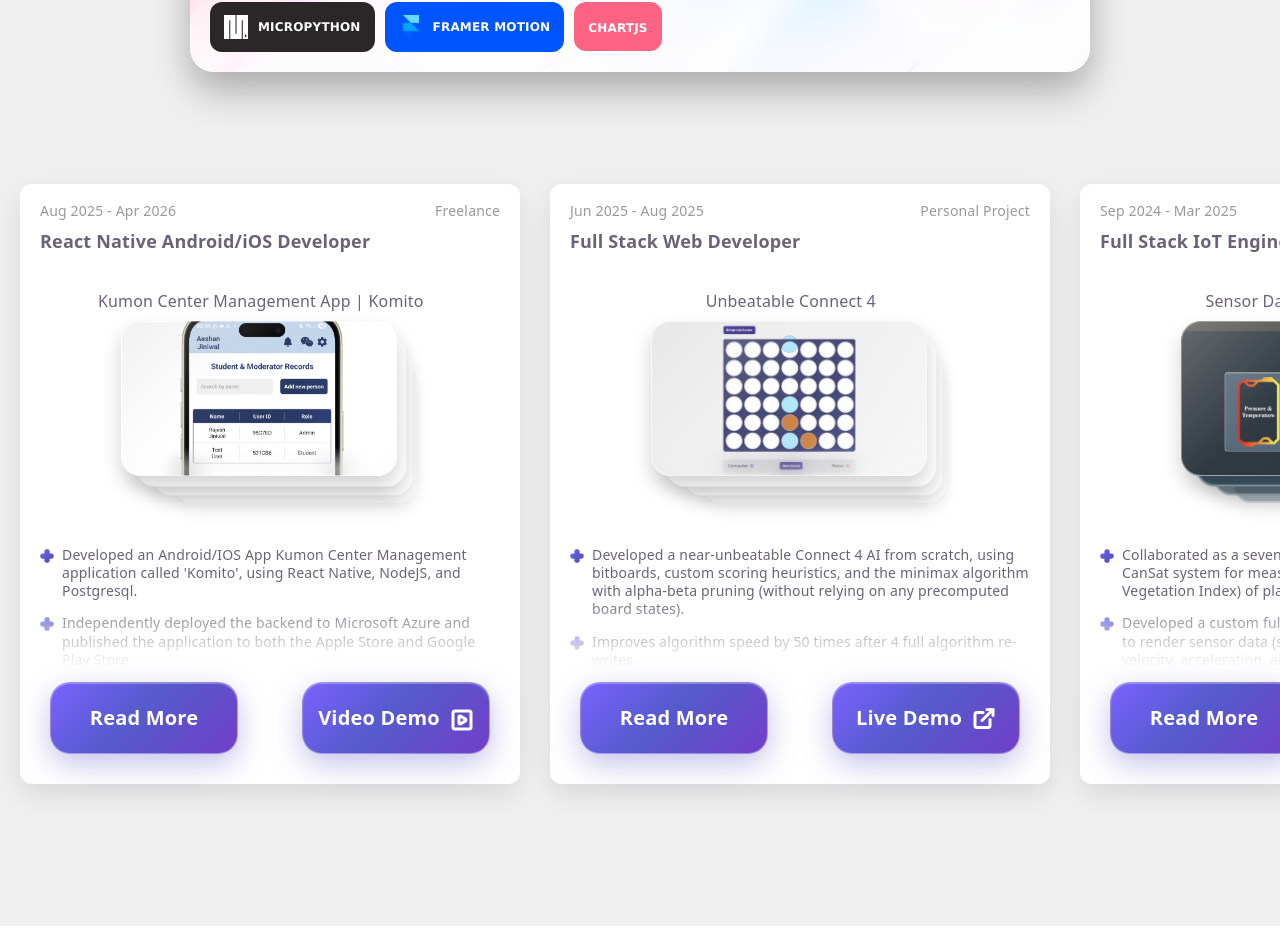
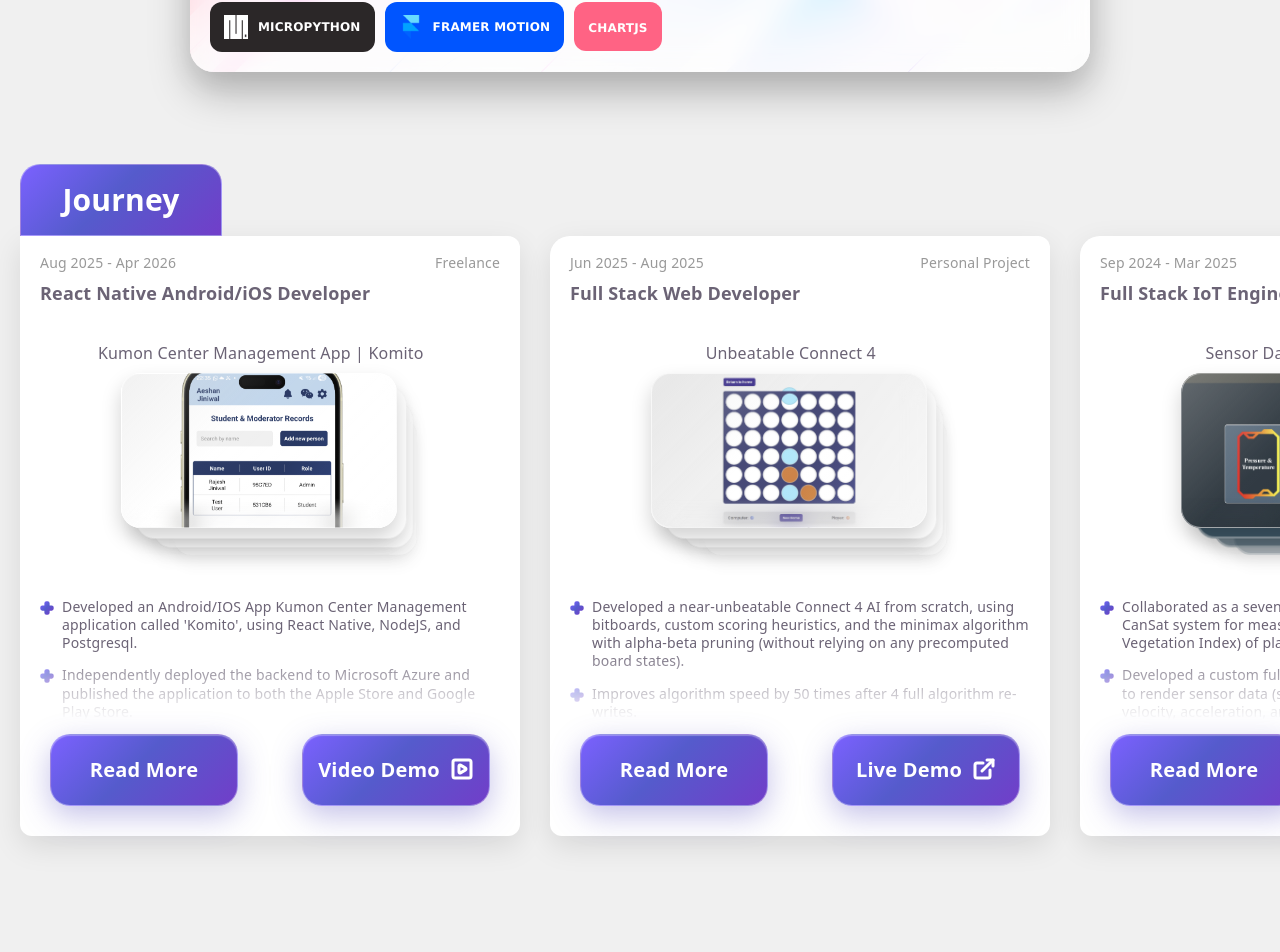
Before and after one commit to TheOfficialMr-LOL/portfolio, a React app in the folder portfolio/: page / in a window 1280 px wide. Shown: the part 1411-2363 px from the top of the page. Before the commit the page ends 2337 px from the top, so only its background shows below. Built offline with nearby package versions, Linux system fonts and the light colour scheme; the HTML template or start-up script is replaced by a standard one.

Commit message:
enabled github deployment

```diff
--- a/portfolio/package.json
+++ b/portfolio/package.json
@@ -7,7 +7,9 @@
     "dev": "vite",
     "build": "tsc -b && vite build",
     "lint": "eslint .",
-    "preview": "vite preview"
+    "preview": "vite preview",
+    "predeploy": "npm run build",
+    "deploy": "gh-pages -d dist"
   },
   "dependencies": {
     "framer-motion": "^12.38.0",
@@ -26,6 +28,7 @@
     "eslint": "^9.39.4",
     "eslint-plugin-react-hooks": "^7.0.1",
     "eslint-plugin-react-refresh": "^0.5.2",
+    "gh-pages": "^6.3.0",
     "globals": "^17.4.0",
     "typescript": "~6.0.2",
     "typescript-eslint": "^8.58.0",
--- a/portfolio/src/App.tsx
+++ b/portfolio/src/App.tsx
@@ -32,7 +32,7 @@
   }, []);
 
   return (
-    <div style={styles.page}>
+    <div style={styles.page} className="noSelect">
       <br/>
       <Dock activeSection={activateSection}/>
       <section id="Profile" style={{scrollMarginTop: "80px"}}><Profile/></section>
--- a/portfolio/src/sections/journey.tsx
+++ b/portfolio/src/sections/journey.tsx
@@ -22,6 +22,7 @@
 	const startX = useRef(0);
 	const scrollStart = useRef(0);
 	const [isDragging, setIsDragging] = useState(false);
+	const dragStarted = useRef(false);
 
 	const velocity = useRef(0);
 	const lastX = useRef(0);
@@ -37,8 +38,9 @@
     }
 
     setIsDragging(true);
-    containerRef.current.setPointerCapture(e.pointerId);
+    //containerRef.current.setPointerCapture(e.pointerId);
 
+		dragStarted.current = false;
     startX.current = e.clientX;
     lastX.current = e.clientX;
     scrollStart.current = containerRef.current.scrollLeft;
@@ -54,6 +56,13 @@
 		if (!isDragging || !containerRef.current) return;
 
 		const dx = e.clientX - lastX.current;
+		if (!dragStarted.current) {
+			const totalDx = e.clientX - startX.current;
+
+			if (Math.abs(totalDx) < 8) return;
+			dragStarted.current = true;
+		}
+
 		velocity.current = dx;
 		containerRef.current.scrollLeft -= dx;
 		lastX.current = e.clientX;
@@ -65,9 +74,9 @@
 
 		setIsDragging(false);
 
-		if (containerRef.current.hasPointerCapture(e.pointerId)) {
-			containerRef.current.releasePointerCapture(e.pointerId);
-		}
+		//if (containerRef.current.hasPointerCapture(e.pointerId)) {
+		//	containerRef.current.releasePointerCapture(e.pointerId);
+		//}
 
 		inertia();
 	};
@@ -103,9 +112,11 @@
 				{openExtendedDescription !== null && <ExtendedDescriptionCard experience={experience[openExtendedDescription]} setOpenExtendedDescription={setOpenExtendedDescription}/>}
 			</AnimatePresence>
 
+			<div className="noSelect" style={{...styles.cardButton, width: "200px", marginLeft: "20px", borderRadius: "20px", fontSize: "30px", borderBottomRightRadius: "0px", borderBottomLeftRadius: "0px", marginBottom: "-20px", boxShadow: "none"}}>Journey</div>
+
 			<div
 				ref={containerRef}
-				style={{...styles.cardHolder, cursor: isDragging ? "grabbing" : "grab", touchAction: "pan-y"}}
+				style={{...styles.cardHolder, cursor: isDragging ? "grabbing" : "grab", touchAction: "none"}}
 				onPointerDown={onPointerDown}
 				onPointerMove={onPointerMove}
 				onPointerUp={onPointerUp}
@@ -131,6 +142,7 @@
 
 
 function ProjectCard({experience, onExplode, setOpenGallery, setOpenVideoDemo, setOpenExtendedDescription, ID}: any) {
+
 	const isKomito = experience.title.includes("Komito");
 	const isCansat = experience.title.includes("Sensor");
 
@@ -160,7 +172,7 @@
 	}, []);
 
 	return (
-		<div style={styles.card}>
+		<div style={{...styles.card, borderTopLeftRadius: ID == 4 ? "0px" : "20px"}}>
 			{/*Header*/}
 			<div style={{display: "flex", flexDirection: "row", justifyContent: "space-between"}}>
 				<p style={{fontSize: "14px", color: "#999999"}}>{experience.start} - {experience.end}</p>
@@ -173,6 +185,7 @@
 
 			{/*image stack*/}
 			<motion.div
+			className="noSelect"
 				ref={stackRef}
 				style={{...styles.imageStack, willChange: "transform"}}
 				onPointerDown={(e) => {e.stopPropagation();!isExploding ? setPressed(true) : null}}
@@ -294,7 +307,7 @@
 			</ul>
 
 			{/*Buttons*/}
-			<div style={{display: "inline-flex", flexDirection: "row", gap: "clamp(20px, 5vw, 70px)", justifyContent: "center", marginTop: "auto", paddingBottom: 30, paddingLeft: 10, paddingRight: 10, position: "relative"}}>
+			<div className="noSelect" style={{display: "inline-flex", flexDirection: "row", gap: "clamp(20px, 5vw, 70px)", justifyContent: "center", marginTop: "auto", paddingBottom: 30, paddingLeft: 10, paddingRight: 10, position: "relative"}}>
 				<PressableCard style={styles.cardButton} onPress={() => setOpenExtendedDescription(ID)}>Read More</PressableCard>
 
 				<PressableCard
@@ -315,11 +328,11 @@
 						<span style={{fontSize: "clamp(16px, 5vw, 20px)", whiteSpace: "nowrap"}}>{isKomito?"Video Demo":isCansat?"View Gallery":"Live Demo"}</span>
 
 						{isKomito ? (
-								<SquarePlay style={{marginLeft: "10px", transform: "translateY(3px)"}} strokeWidth={3}/>
+								<SquarePlay style={{marginLeft: "10px"}} strokeWidth={3}/>
 							) : isCansat ? (
-								<Images style={{marginLeft: "10px", transform: "translateY(2px)"}} strokeWidth={3}/>
+								<Images style={{marginLeft: "10px"}} strokeWidth={3}/>
 							) : (
-								<ExternalLink style={{marginLeft: "10px", transform: "translateY(1.5px)"}} strokeWidth={3}/>
+								<ExternalLink style={{marginLeft: "10px"}} strokeWidth={3}/>
 							)
 						}
 					</div>
@@ -670,7 +683,7 @@
 
 		setUiDragging(false);
 		dragging.current = false;
-		containerRef.current.releasePointerCapture(e.pointerId);
+		//containerRef.current.releasePointerCapture(e.pointerId);
 
 		startInertia();
 	};
--- a/portfolio/vite.config.ts
+++ b/portfolio/vite.config.ts
@@ -4,6 +4,7 @@
 // https://vite.dev/config/
 export default defineConfig({
   plugins: [react()],
+  base: "/portfolio/",
   server: {
     host: true,
   },
```
Also changed, not shown: 1 other file (tests, documents, lock files or other folders).
